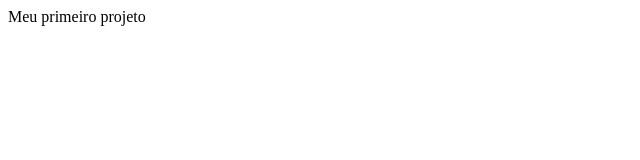
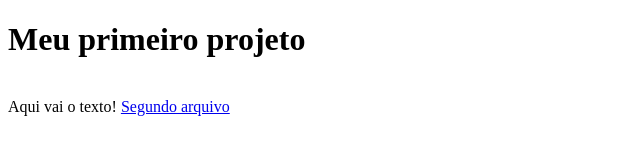
Before and after one commit to jeffersonmachado95/NovoProjetoGIT, a plain HTML site: page index.html in a window 1280 px wide. Shown: the whole page, without its empty margins (0-640 px from the left). Drawn offline with Linux system fonts and the light colour scheme.

Commit message:
Criamos o Git Ignore e um segundo arquivo para brincar

```diff
--- a/index.html
+++ b/index.html
@@ -3,5 +3,8 @@
   <head>
     <title>Meu primeiro projeto</title>
   </head>
-  <body>Meu primeiro projeto</body>
+  <body><h1>Meu primeiro projeto</h1><br>
+  Aqui vai o texto!
+  <a href="segundo.html">Segundo arquivo</a>
+  </body>
 </html>
```
Also changed, not shown: segundo.html (added, +9 -0 lines), 62w1500.webp (added), 1 other file.
